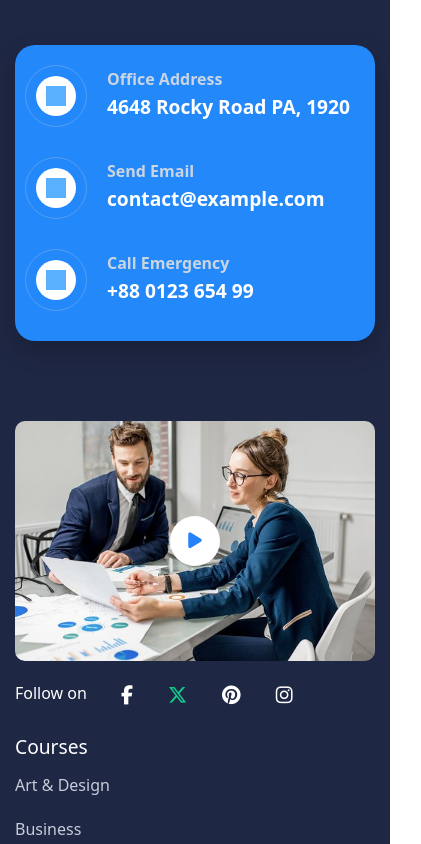
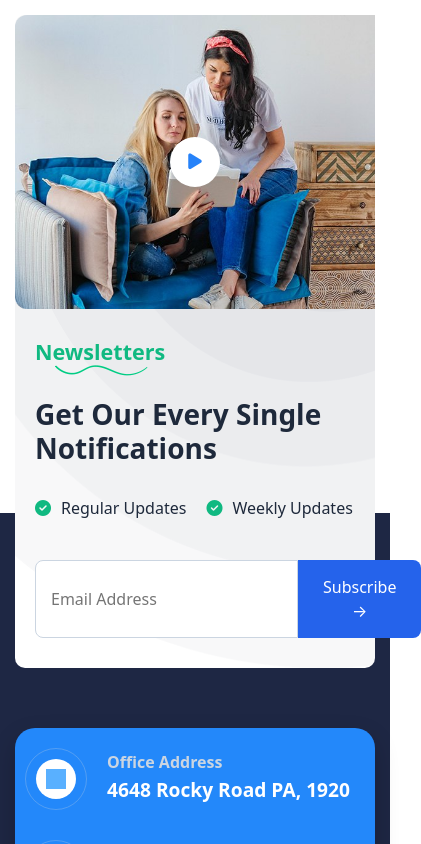
Before and after one commit to HmSani6699/job-task, a React (Vite) app: page / in a window 390 px wide. Shown: the top 844 px of the page, 421 px wide, since content can reach past the window. Built offline with nearby package versions, Linux system fonts and the light colour scheme; grey boxes are pictures that could not be loaded.

Commit message:
complete notificiton all done

```diff
--- a/src/App.jsx
+++ b/src/App.jsx
@@ -19,8 +19,8 @@ function App() {
       <About />
       <CountDown />
       <RoleConditions />
-      <CardPage />
-      <Notifiction /> */}
+      <CardPage />*/}
+      <Notifiction />
       <Footer />
     </div>
   );
--- a/src/index.css
+++ b/src/index.css
@@ -455,18 +455,19 @@
   gap: 20px;
   margin-bottom: 30px;
 }
-
+.features .feature-box {
+  display: flex;
+  align-items: center;
+  gap: 10px;
+}
+.features .feature-box .fa-circle-check {
+  color: #10b981;
+}
 .features span {
   display: flex;
   align-items: center;
   color: #1e293b;
   font-weight: 500;
-}
-
-.features span::before {
-  content: "✔";
-  color: #10b981;
-  margin-right: 8px;
 }
 
 .subscribe {
@@ -498,6 +499,22 @@
 }
 
 @media (max-width: 768px) {
+  .notifiction-container {
+    display: block;
+    margin: 15px;
+    border-radius: 10px;
+  }
+
+  .notifiction-container .right {
+    padding: 30px 20px;
+  }
+  .notifiction-container .right h1 {
+    font-size: 28px;
+  }
+
+  .features {
+    padding: 10px 0;
+  }
   .container {
     flex-direction: column;
     padding: 20px;
@@ -586,10 +603,6 @@
   justify-content: space-between;
   /* gap: 40px; */
 }
-
-/* .footer-section {
-  flex: 100px 100px 100px 200px;
-} */
 
 .footer-top .footer-left,
 .footer-right {
--- a/src/pages/Home/Notifiction/Notifiction.jsx
+++ b/src/pages/Home/Notifiction/Notifiction.jsx
@@ -7,15 +7,23 @@ const Notifiction = () => {
       <div class="notifiction-container">
         <div class="left">
           <img src={img} alt="Newsletter Promo" />
-          <div class="play-button"></div>
+          <div class="play-button2">
+            <i class="fa-solid fa-play"></i>
+          </div>
         </div>
         <div class="right">
           <h4>Newsletters</h4>
           <img className="drow-img" src={drow} alt="" />
           <h1>Get Our Every Single Notifications</h1>
           <div class="features">
-            <span>Regular Updates</span>
-            <span>Weekly Updates</span>
+            <div className="feature-box">
+              <i class="fa-solid fa-circle-check"></i>
+              <span>Regular Updates</span>
+            </div>
+            <div className="feature-box">
+              <i class="fa-solid fa-circle-check"></i>
+              <span>Weekly Updates</span>
+            </div>
           </div>
           <div class="subscribe">
             <input type="email" placeholder="Email Address" />
```
